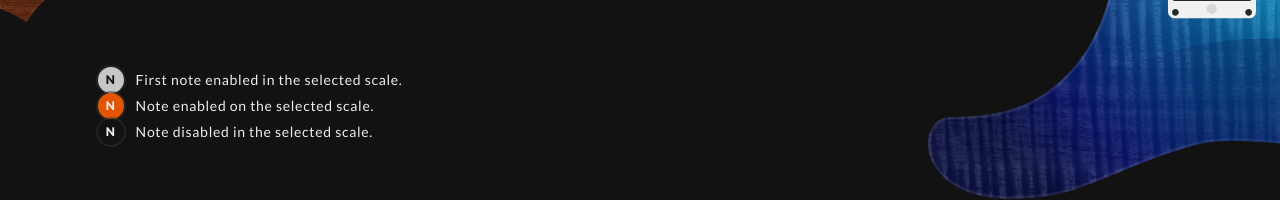
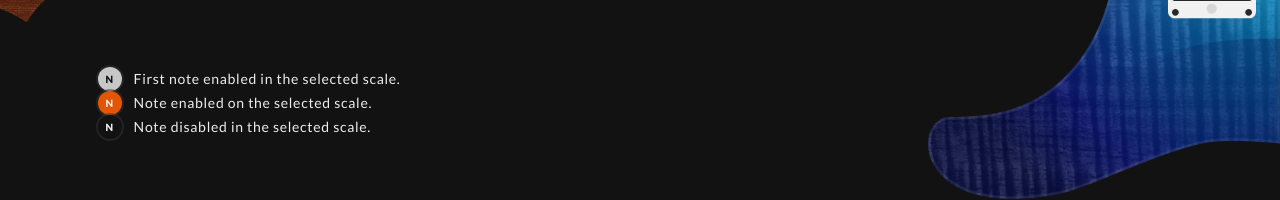
Before and after one commit to fdrandolfi/scaletor, a React app: page / in a window 1280 px wide. Shown: the part 469-669 px from the top of the page. Built offline with nearby package versions, Linux system fonts and the light colour scheme.

Commit message:
update styles

```diff
--- a/src/client/components/NotesHistory/index.scss
+++ b/src/client/components/NotesHistory/index.scss
@@ -12,11 +12,11 @@
 
     span {
       position: relative;
-      width: 26px;
-      height: 26px;
+      width: 24px;
+      height: 24px;
       @include flex(center, center, row);
       border-radius: 50%;
-      font-size: 12px;
+      font-size: 10px;
       font-weight: 800;
       margin-right: 12px;
       box-shadow: 0 0 0 2px rgba($color-gray-200, 0.5);
```
